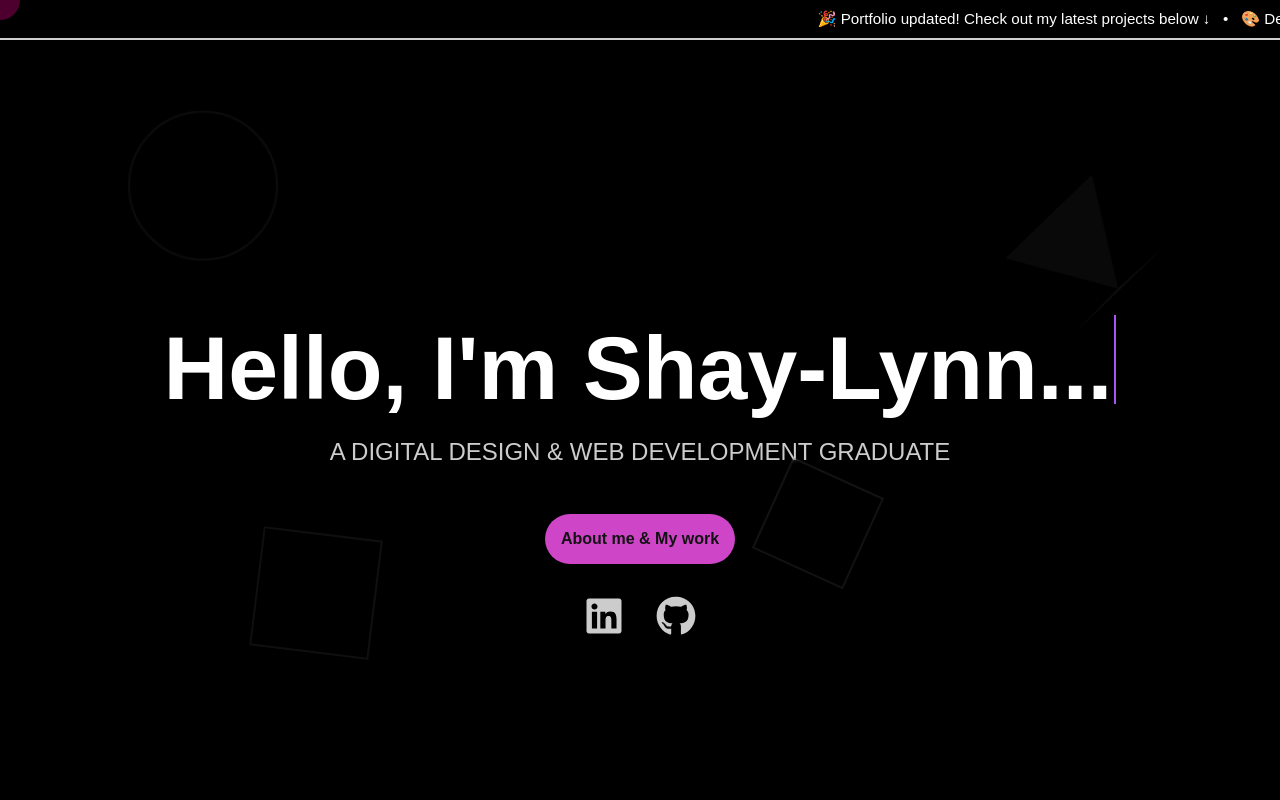
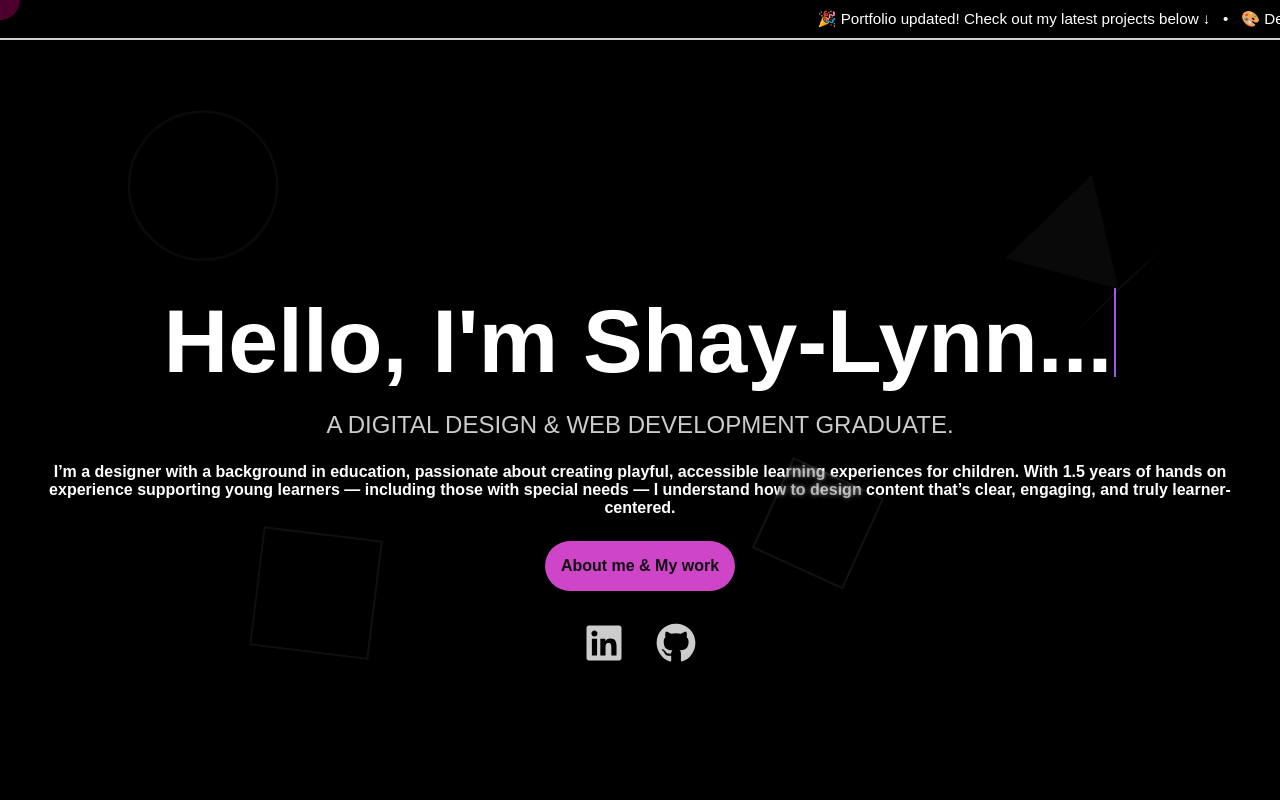
Before and after one commit to ShayLynnjpg/myportfolio, a React (Vite) app: page / in a window 1280 px wide. Shown: the top 800 px of the page. Built offline with nearby package versions, Linux system fonts and the light colour scheme; the HTML template or start-up script is replaced by a standard one.

Commit message:
Update App.jsx

```diff
--- a/src/App.jsx
+++ b/src/App.jsx
@@ -266,7 +266,8 @@ export default function App() {
           {displayedText}
           <span className="blinking-cursor"></span>
         </h1>
-        <p className="subtitle">A DIGITAL DESIGN & WEB DEVELOPMENT GRADUATE</p>
+        <p className="subtitle">A DIGITAL DESIGN & WEB DEVELOPMENT GRADUATE.</p>
+        <a>I’m a designer with a background in education, passionate about creating playful, accessible learning experiences for children. With 1.5 years of hands on experience supporting young learners — including those with special needs — I understand how to design content that’s clear, engaging, and truly learner-centered.</a>
 
         <button className="scroll-down-btn" onClick={scrollDown}>
           About me & My work
```
